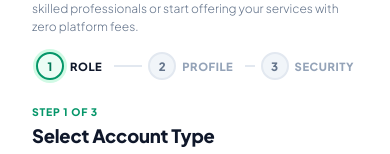
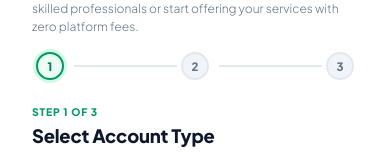
Before and after one commit to SharadJ19/chowkspot, a React (Vite) app in the folder chowkspot-frontend/: page /register in a window 390 px wide. Shown: the part 242-396 px from the top of the page. Built offline with nearby package versions, Linux system fonts and the light colour scheme; no server answers.

Commit message:
fix(auth): hide step indicator labels on mobile to prevent overflow

```diff
--- a/chowkspot-frontend/src/modules/auth/components/RegisterForm/components/StepIndicator/StepIndicator.module.css
+++ b/chowkspot-frontend/src/modules/auth/components/RegisterForm/components/StepIndicator/StepIndicator.module.css
@@ -67,3 +67,13 @@
   background-color: var(--color-slate-200);
   margin: 0 6px;
 }
+
+@media (max-width: 480px) {
+  .stepLabel {
+    display: none;
+  }
+
+  .stepConnector {
+    margin: 0 4px;
+  }
+}
```
